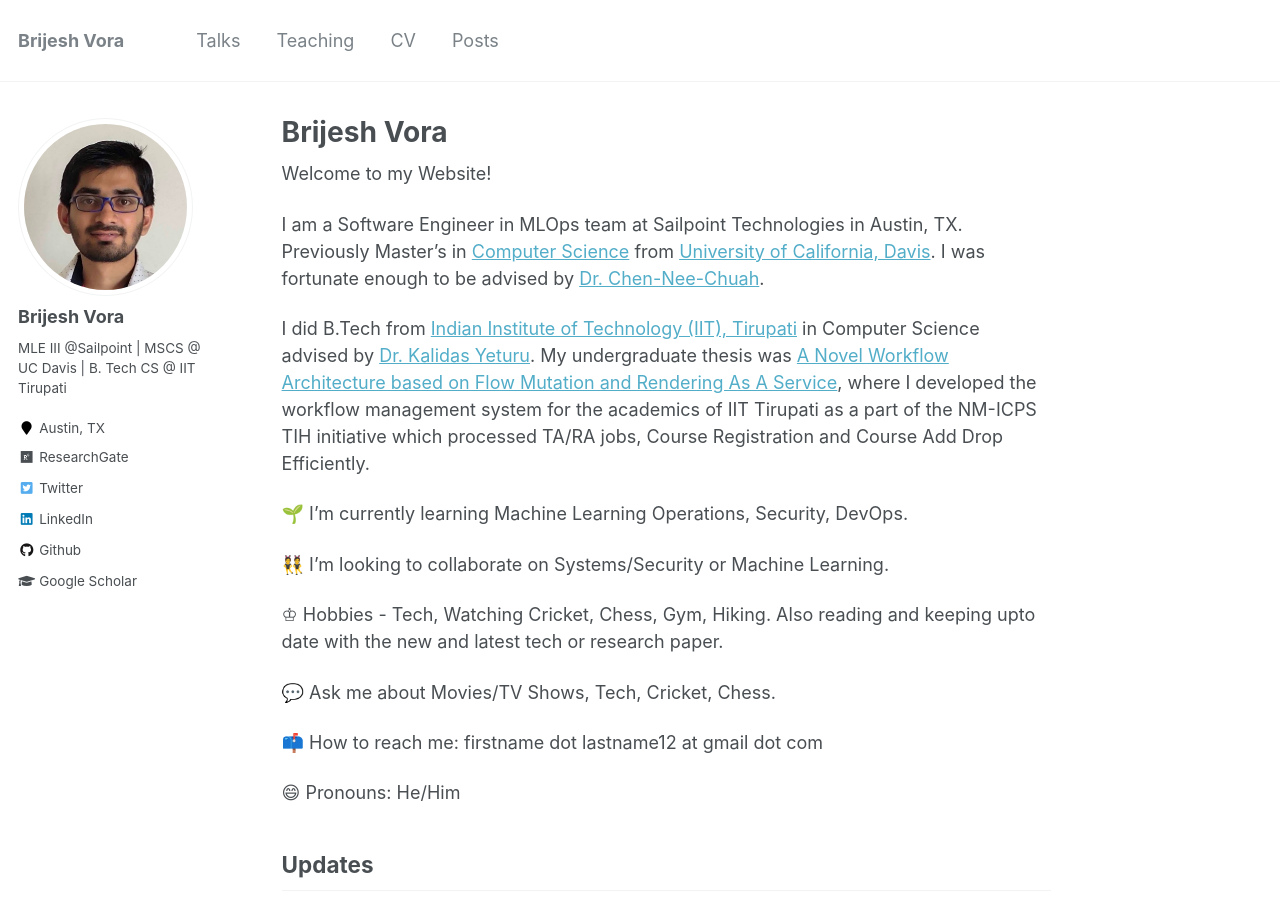
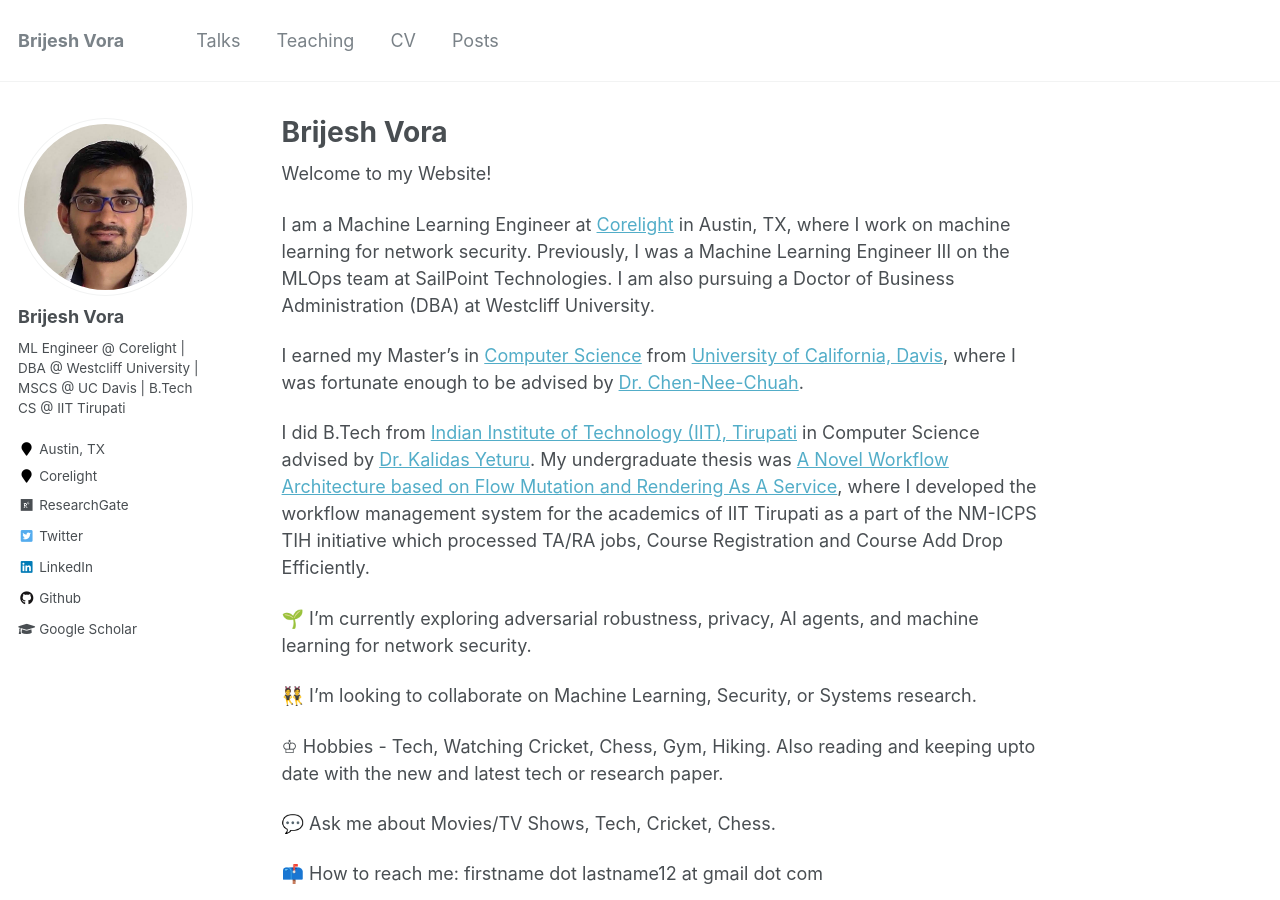
Before and after one commit to vorabrijesh/vorabrijesh.github.io, a Jekyll site: the page built from _pages/about.md, in a window 1280 px wide and 900 px high. Built offline with Jekyll 4.4.1, drawn with Linux system fonts in a browser that asks for light colours.

Commit message:
Update profile: Corelight role, DBA, current interests
Co-Authored-By: Claude Sonnet 5.5 <noreply@anthropic.com>
Claude-Session: https://claude.ai/code/session_01E4cWsMTHWjjgtAXu9no7LF

```diff
--- a/_config.yml
+++ b/_config.yml
@@ -10,7 +10,7 @@ locale                   : "en-US"
 title                    : "Brijesh Vora"
 title_separator          : "-"
 name                     : &name "Brijesh Vora"
-description              : &description "personal description"
+description              : &description "Brijesh Vora - Machine Learning Engineer in network security. Interests: adversarial robustness, privacy, AI agents."
 url                      :  https://vorabrijesh.github.io # the base hostname & protocol for your site e.g. "https://mmistakes.github.io"
 baseurl                  : "" # the subpath of your site, e.g. "/blog"
 repository               : "vorabrijesh/vorabrijesh.github.io"
@@ -82,9 +82,9 @@ analytics:
 author:
   name             : "Brijesh Vora"
   avatar           : "profile.jpg"
-  bio              : "MLE III @Sailpoint | MSCS @ UC Davis | B. Tech CS @ IIT Tirupati"
+  bio              : "ML Engineer @ Corelight | DBA @ Westcliff University | MSCS @ UC Davis | B.Tech CS @ IIT Tirupati"
   location         : "Austin, TX"
-  employer         :
+  employer         : "Corelight"
   pubmed           :
   googlescholar    : "https://scholar.google.com/citations?user=TbhHeHIAAAAJ&hl=en"
   email            :
--- a/_pages/about.md
+++ b/_pages/about.md
@@ -10,13 +10,15 @@ redirect_from:
 
 Welcome to my Website!
 
-I am a Software Engineer in MLOps team at Sailpoint Technologies in Austin, TX. Previously Master's in [Computer Science](https://cs.ucdavis.edu/) from [University of California, Davis](https://www.ucdavis.edu/). I was fortunate enough to be advised by [Dr. Chen-Nee-Chuah](https://www.ece.ucdavis.edu/~chuah/rubinet/index.html).
+I am a Machine Learning Engineer at [Corelight](https://corelight.com/) in Austin, TX, where I work on machine learning for network security. Previously, I was a Machine Learning Engineer III on the MLOps team at SailPoint Technologies. I am also pursuing a Doctor of Business Administration (DBA) at Westcliff University.
+
+I earned my Master's in [Computer Science](https://cs.ucdavis.edu/) from [University of California, Davis](https://www.ucdavis.edu/), where I was fortunate enough to be advised by [Dr. Chen-Nee-Chuah](https://www.ece.ucdavis.edu/~chuah/rubinet/index.html).
 
 I did B.Tech from [Indian Institute of Technology (IIT), Tirupati](https://iittp.ac.in/) in Computer Science advised by [Dr. Kalidas Yeturu](https://iittp.ac.in/dr-kalidas-yeturu). My undergraduate thesis was [A Novel Workflow Architecture based on Flow Mutation and Rendering As A Service](http://vorabrijesh.github.io/files/BTPReportSigned.pdf), where I developed the workflow management system for the academics of IIT Tirupati as a part of the NM-ICPS TIH initiative which processed TA/RA jobs, Course Registration and Course Add Drop Efficiently.
 
-🌱 I’m currently learning Machine Learning Operations, Security, DevOps.
+🌱 I’m currently exploring adversarial robustness, privacy, AI agents, and machine learning for network security.
 
-👯 I’m looking to collaborate on Systems/Security or Machine Learning.
+👯 I’m looking to collaborate on Machine Learning, Security, or Systems research.
 
 ♔ Hobbies - Tech, Watching Cricket, Chess, Gym, Hiking. Also reading and keeping upto date with the new and latest tech or research paper.
 
```
